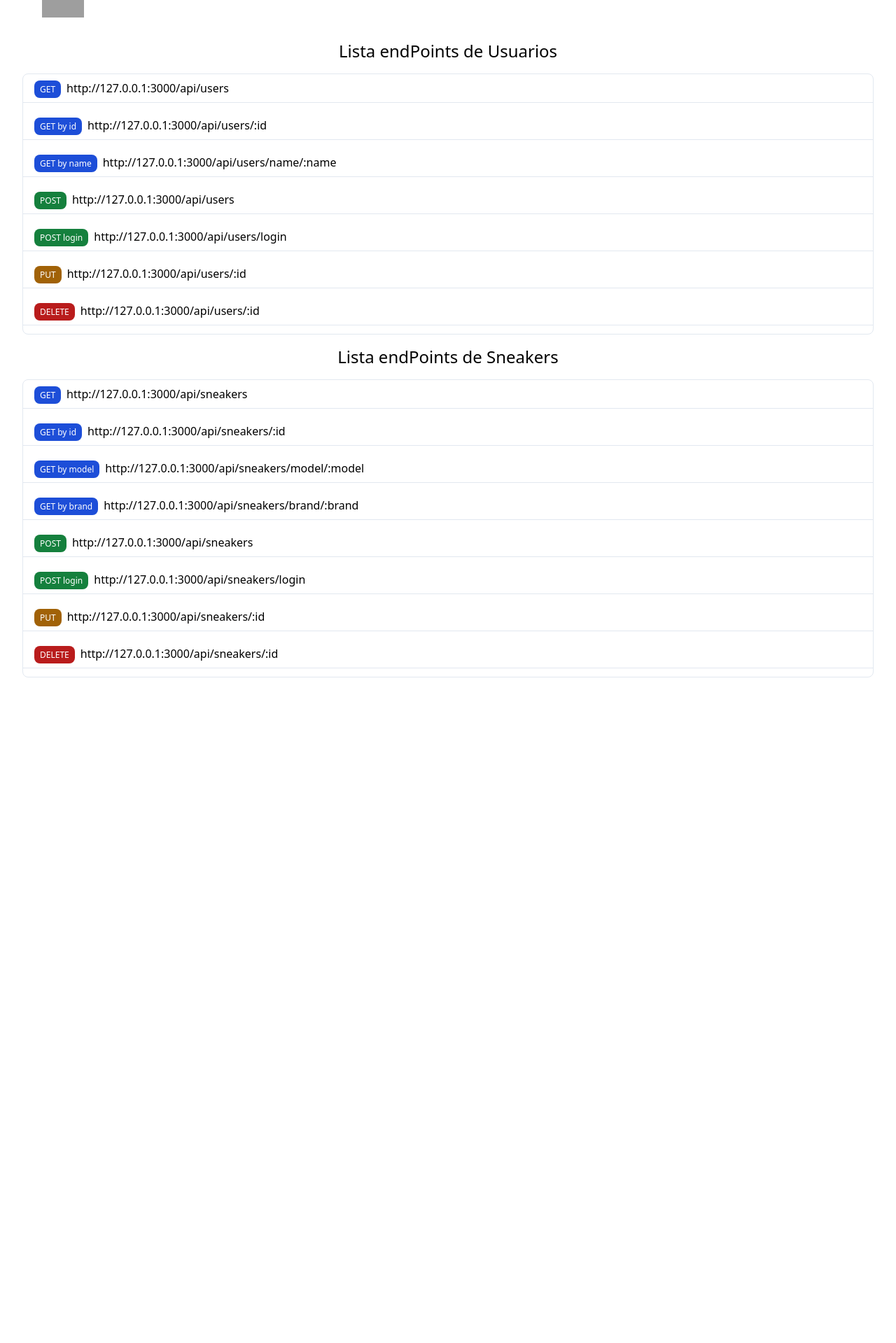
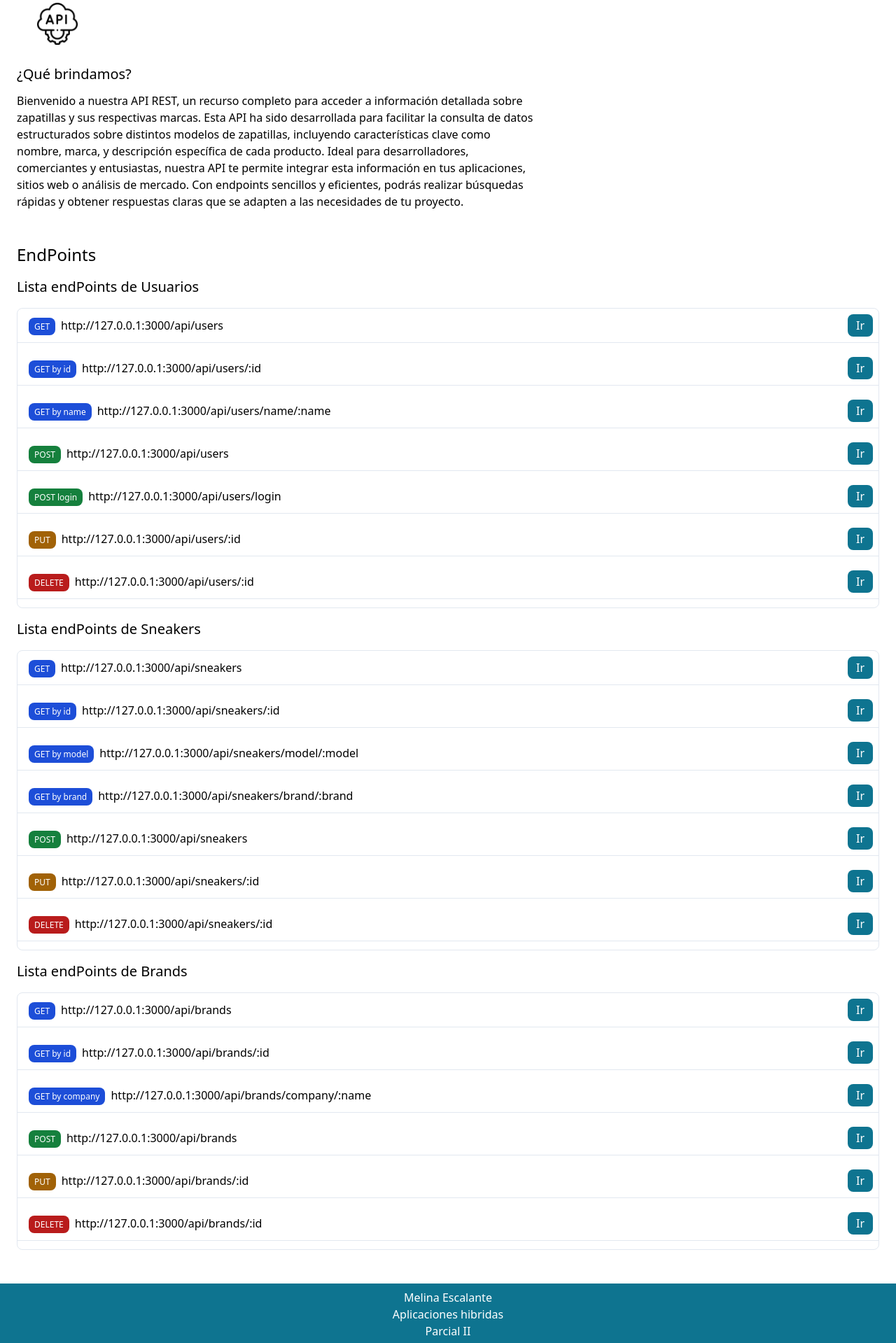
Before and after one commit to melinaescalante/APIREST-Consume-Reactjs, a React (Vite) app: page /api in a window 1280 px wide. Shown: the part 220-2139 px from the top of the page at 70% size. Before the commit the page ends 1220 px from the top, so only its background shows below. Built offline with nearby package versions, Linux system fonts and the light colour scheme; grey boxes are pictures that could not be loaded.

Commit message:
Finished apiview, created sneakers and brands view

```diff
--- a/index.html
+++ b/index.html
@@ -7,7 +7,7 @@
     <title>API REST ESCALANTE</title>
   </head>
   <body>
-    <div id="root"></div>
+    <div id="root" class=""></div>
     <script type="module" src="/src/main.jsx"></script>
   </body>
 </html>
--- a/src/App.css
+++ b/src/App.css
@@ -1,7 +1,7 @@
 #root {
   max-width: 1280px;
   margin: 0 auto;
-  padding: 2rem;
+  /* padding: 2rem; */
   text-align: center;
 }
 
--- a/src/App.jsx
+++ b/src/App.jsx
@@ -3,11 +3,13 @@ import "./App.css";
 import { Routes, Route, NavLink } from "react-router-dom";
 import Home from "./views/HomeView";
 import Login from "./views/LoginView";
-import Contact from "./views/ConctactView";
 import Details from "./views/DetailsView";
 import NotFound from "./views/NotFoundView";
 import ApiRestView from "./views/ApiView";
 import SingUpView from "./views/SingUpView";
+import Footer from "./components/Footer";
+import SneakersView from "./views/SneakersView";
+import BrandsView from "./views/BrandsView";
 function App() {
 
 
@@ -16,30 +18,34 @@ function App() {
   );
 
   return (
-    <div>
+    <>
+    <div className="p-6">
       {title}
       <nav>
-        <ul className="flex gap-6 text-cyan-600 font-medium mb-4 mt-8">
+        <ul className="flex gap-6 p-4 text-cyan-600 font-medium mb-4 mt-8">
           <li><NavLink to='/'>Home</NavLink></li>
+          <li><NavLink to='/api'>API</NavLink></li>
           <li><NavLink to='/login'>Login</NavLink></li>
-          <li><NavLink to='/contact'>Contacto</NavLink></li>
-          <li><NavLink to='/details'>Detalle</NavLink></li>
-          <li><NavLink to='/api'>API</NavLink></li>
           <li><NavLink to='/singup'>Registro</NavLink></li>
+
+          <li><NavLink to='/zapatillas'>Zapatillas</NavLink></li>
+          <li><NavLink to='/marcas'>Marcas</NavLink></li>
 
         </ul>
       </nav>
       <Routes>
         <Route path="/" element={<Home></Home>}></Route>
         <Route path="/login" element={<Login></Login>}></Route>
-        <Route path="/contact" element={<Contact></Contact>}></Route>
+        <Route path="/zapatillas" element={<SneakersView></SneakersView>}></Route>
+        <Route path="/marcas" element={<BrandsView></BrandsView>}></Route>
         <Route path="/details/:id" element={<Details></Details>}></Route>
         <Route path="/api" element={<ApiRestView></ApiRestView>}></Route>
         <Route path="/singup" element={<SingUpView></SingUpView>}></Route>
         <Route path="*" element={<NotFound></NotFound>}></Route>
       </Routes>
-
     </div>
+     <Footer></Footer>
+    </>
   );
 }
 
--- /dev/null
+++ b/src/components/Footer.jsx
@@ -0,0 +1,15 @@
+import React from "react";
+
+
+function Footer() {
+    return (
+        <div >
+            <ul className="mt-6 p-2 flex flex-col justify-center items-center bg-cyan-700 text-white ">
+                <li>Melina Escalante</li>
+                <li>Aplicaciones hibridas</li>
+                <li>Parcial II</li>
+            </ul>
+        </div>
+    );
+}
+export default Footer;
--- a/src/components/RouteContainer.jsx
+++ b/src/components/RouteContainer.jsx
@@ -4,10 +4,10 @@ import Button from "./Button";
 function RouteContainer(props) {
 
     return (
-        <section className=" mt-4">
-            <h1 className="text-2xl font-medium m-4">
+        <section className="  mt-4">
+            <h3 className="text-xl text-start font-medium m-4 ms-0 ">
                 Lista endPoints de {props.name}
-            </h1>
+            </h3>
 
             <div className="flex flex-wrap flex-col justify-center items-center text-start border border-slate-200 rounded-lg">{props.children}</div>
         </section>
--- /dev/null
+++ b/src/components/WelcomeText.jsx
@@ -0,0 +1,14 @@
+import React from "react";
+
+
+function WelcomeText({ title, description }) {
+    return (
+        <div className=" text-start mb-12 lg:max-w-[60%] md:w-full">
+            <h2 className="font-medium text-xl  ms-0 m-3">{title}</h2>
+            <p className="text-start">{description}
+            </p>
+
+        </div>
+    );
+}
+export default WelcomeText;
--- a/src/views/ApiView.jsx
+++ b/src/views/ApiView.jsx
@@ -1,5 +1,6 @@
 import { useState, useEffect } from "react";
 import RouteContainer from "../components/RouteContainer";
+import WelcomeText from "../components/WelcomeText";
 const ApiRestView = () => {
     const routesUsers = [
         {
@@ -64,11 +65,6 @@ const ApiRestView = () => {
             color: 'bg-green-700'
         },
         {
-            name: 'POST login',
-            route: 'http://127.0.0.1:3000/api/sneakers/login',
-            color: 'bg-green-700'
-        },
-        {
             name: 'PUT',
             route: 'http://127.0.0.1:3000/api/sneakers/:id',
             color: 'bg-yellow-700'
@@ -79,27 +75,83 @@ const ApiRestView = () => {
             color: 'bg-red-700'
         },
     ]
+    const routesBrands = [
+        {
+            name: 'GET',
+            route: 'http://127.0.0.1:3000/api/brands',
+            color: 'bg-blue-700'
+        },
+        {
+            name: 'GET by id',
+            route: 'http://127.0.0.1:3000/api/brands/:id',
+            color: 'bg-blue-700'
+        },
+        {
+            name: 'GET by company',
+            route: 'http://127.0.0.1:3000/api/brands/company/:name',
+            color: 'bg-blue-700'
+        },
+        {
+            name: 'POST',
+            route: 'http://127.0.0.1:3000/api/brands',
+            color: 'bg-green-700'
+        },
+        {
+            name: 'PUT',
+            route: 'http://127.0.0.1:3000/api/brands/:id',
+            color: 'bg-yellow-700'
+        },
+        {
+            name: 'DELETE',
+            route: 'http://127.0.0.1:3000/api/brands/:id',
+            color: 'bg-red-700'
+        },
+    ]
+    const paragraphWelcome=`Bienvenido a nuestra API REST, un recurso completo para acceder a información detallada sobre zapatillas y sus respectivas marcas. Esta API ha sido desarrollada para facilitar la consulta de datos estructurados sobre distintos modelos de zapatillas, incluyendo características clave como nombre, marca, y descripción específica de cada producto. Ideal para desarrolladores, comerciantes y entusiastas, nuestra API te permite integrar esta información en tus aplicaciones, sitios web o análisis de mercado. Con endpoints sencillos y eficientes, podrás realizar búsquedas rápidas y obtener respuestas claras que se adapten a las necesidades de tu proyecto.`
     return (
         <>
             <header class="p-4 bg-primary bg-gradient text-white d-flex justify-content-center align-items-center">
                 <h1>API de Zapatillas</h1>
-                <img src="images/api.png" alt="Icon" height="60px" width="60px" class="ms-3" />
+                <img src="/images/api.png" alt="Icon" height="60px" width="60px" class="ms-3" />
             </header>
+            <WelcomeText title='¿Qué brindamos?' description={paragraphWelcome}></WelcomeText>
+            <h2 className="text-2xl font-medium text-start">EndPoints</h2>
             <RouteContainer name="Usuarios" key={RouteContainer.id}>
 
                 {routesUsers.map((route) => (
-                    <li className=" list-none p-2 ms-0 mb-3 border-b w-full border-b-slate-200" key={route.name}>
+                    <li className="flex items-center justify-between list-none p-2 ms-0 mb-3 border-b w-full border-b-slate-200" key={route.name}>
+                        <div>
+
                         <span className={`py-1 px-2 ms-2 me-2 rounded-lg text-xs text-white font-medium  ${route.color}`} >{route.name}</span>
                         {route.route}
+                        </div>
+                        <a href={route.route} className="px-3 py-1 bg-cyan-700 text-white rounded-lg">Ir</a>
                     </li>
                 ))}
             </RouteContainer>
             <RouteContainer name="Sneakers" key={RouteContainer.id}>
 
                 {routesSneakers.map((route) => (
-                    <li className=" list-none p-2 ms-0 mb-3 border-b w-full border-b-slate-200" key={route.name}>
+                    <li className="flex items-center justify-between list-none p-2 ms-0 mb-3 border-b w-full border-b-slate-200" key={route.name}>
+                        <div>
+
                         <span className={`py-1 px-2 ms-2 me-2 rounded-lg text-xs text-white font-medium  ${route.color}`} >{route.name}</span>
                         {route.route}
+                        </div>
+                        <a  href="http://127.0.0.1:3000/api/users" className="px-3 py-1 bg-cyan-700 text-white rounded-lg">Ir</a>
+                    </li>
+                ))}
+            </RouteContainer>
+            <RouteContainer name="Brands" key={RouteContainer.id}>
+
+                {routesBrands.map((route) => (
+                    <li className="flex items-center justify-between list-none p-2 ms-0 mb-3 border-b w-full border-b-slate-200" key={route.name}>
+                        <div>
+
+                        <span className={`py-1 px-2 ms-2 me-2 rounded-lg text-xs text-white font-medium  ${route.color}`} >{route.name}</span>
+                        {route.route}
+                        </div>
+                        <a href="#" className="px-3 py-1 bg-cyan-700 text-white rounded-lg">Ir</a>
                     </li>
                 ))}
             </RouteContainer>
--- /dev/null
+++ b/src/views/BrandsView.jsx
@@ -0,0 +1,39 @@
+import React from "react";
+import { useState, useEffect } from "react";
+import Card from "../components/Card";
+const BrandsView = () => {
+    const [brands, setBrands] = useState([]);
+
+    useEffect(() => {
+        const getBrands = async () => {
+            const endPoint = "http://127.0.0.1:3000/api/brands";
+            const resp = await fetch(endPoint);
+            const brands = await resp.json();
+            setBrands(brands.data);
+            console.log(brands);
+        };
+
+        getBrands();
+    }, []);
+    return (
+        <>
+            <h2 className="text-3xl text-center font-medium mt-6">
+                Marcas disponbles
+            </h2>
+            <div className="grid grid-cols-3">
+                {brands.map((brand) => (
+                    <div className="">
+                        <Card
+                            key={brand._id}
+                            id={brand._id}
+                            name={brand.name}
+                            price={brand.price}
+                            description={brand.description}
+                        ></Card>
+                    </div>
+                ))}
+            </div>
+        </>
+    );
+};
+export default BrandsView;
--- a/src/views/ConctactView.jsx
+++ /dev/null
@@ -1,8 +0,0 @@
-const Contact=()=>{
-    return (
-        <>
-        <h2>Contactos</h2>
-        </>
-    )
-}
-export default Contact
--- a/src/views/NotFoundView.jsx
+++ b/src/views/NotFoundView.jsx
@@ -4,8 +4,10 @@ const NotFound=()=>{
 
     return (
         <>
-        <h2>Pagina de error</h2>
-        <Link to='/'>Volver a inicio</Link>
+        <h2 className="text-3xl text-center font-medium mt-6">Pagina de error</h2>
+        <p className="font-medium text-2xl mt-4 mb-4">404</p>
+        <p className="mb-4">No se ha encontrado la pagina deseada.</p>
+        <Link to='/' className="font-medium text-cyan-700 underline">Volver a inicio</Link>
         </>
     )
 }
--- /dev/null
+++ b/src/views/SneakersView.jsx
@@ -0,0 +1,39 @@
+import Card from "../components/Card";
+import ProductsContainer from "../components/ProductsContainer";
+import { useState, useEffect } from "react";
+const SneakersView = () => {
+    const [sneakers, setSneakers] = useState([]);
+
+    useEffect(() => {
+        const getSneakers = async () => {
+            const endPoint = "http://127.0.0.1:3000/api/sneakers";
+            const resp = await fetch(endPoint);
+            const sneakers = await resp.json();
+            setSneakers(sneakers.data);
+            console.log(sneakers);
+        };
+
+        getSneakers();
+    }, []);
+    return (
+        <>
+            <h2 className="font-medium text-xl">Zapatillas disponibles</h2>
+            <div className="grid grid-cols-3">
+
+                {sneakers.map((sneaker) => (
+                    <div className="">
+                        <Card
+                            key={sneaker._id}
+                            id={sneaker._id}
+                            name={sneaker.name}
+                            price={sneaker.price}
+                            description={sneaker.description}
+                        ></Card>
+                    </div>
+                ))}
+
+            </div>
+        </>
+    );
+};
+export default SneakersView;
```
Also changed, not shown: src/views/LoginView.jsx (+46 -1 lines), public/images/api.png (renamed from public/api.png).
